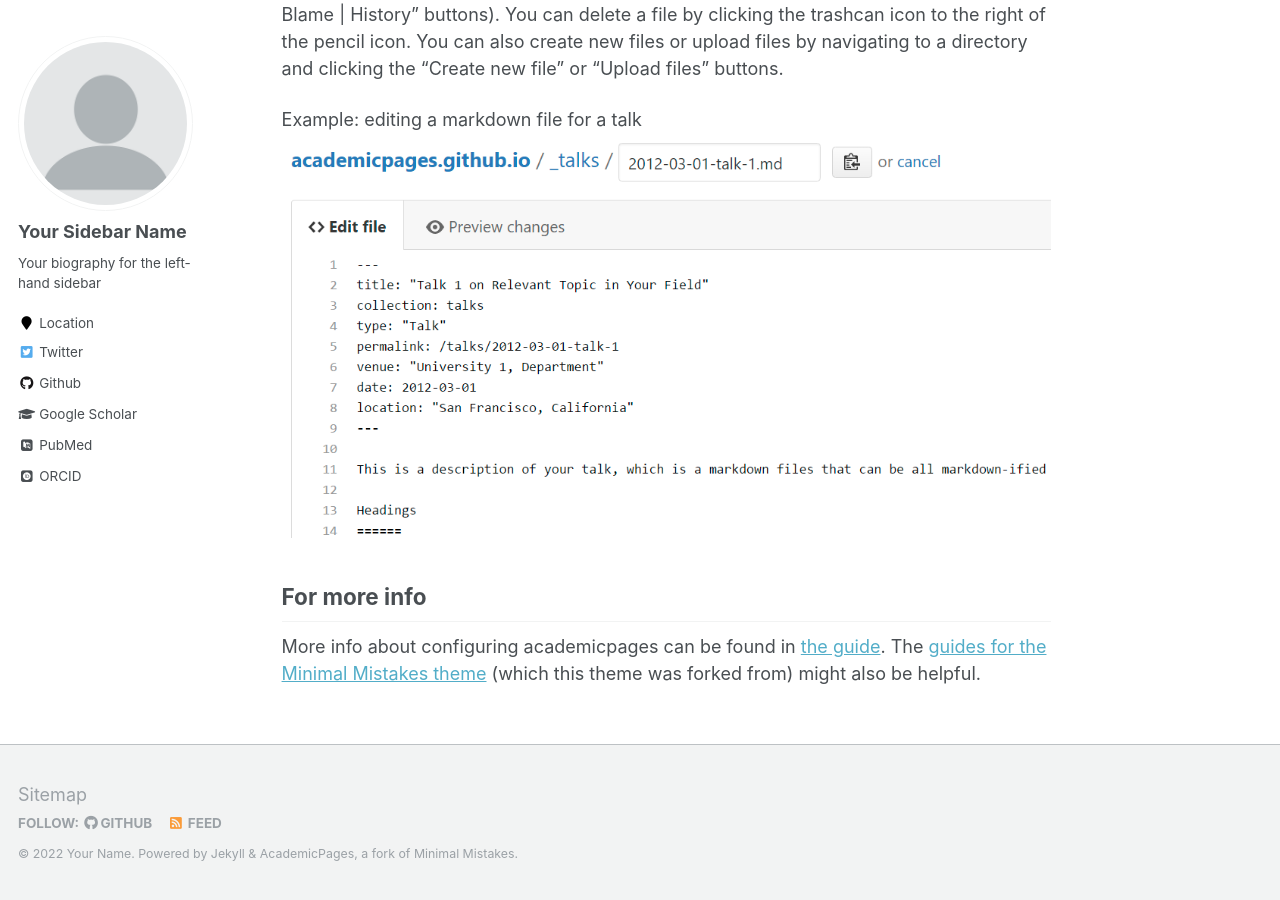
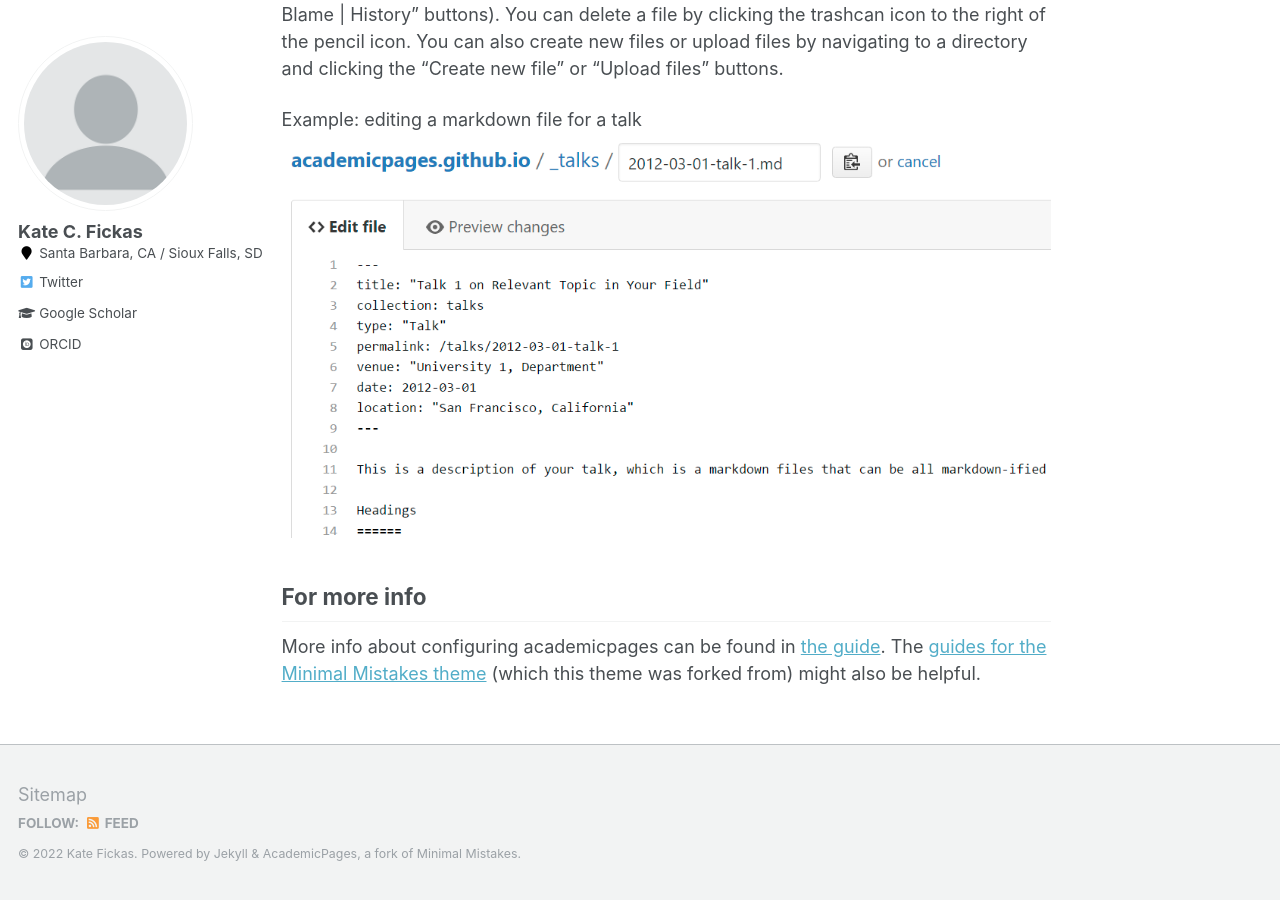
Before and after one commit to kcfickas/kcfickas.github.io, a Jekyll site: the page built from _pages/about.md, in a window 1280 px wide and 900 px high, scrolled down 2463 px. Built offline with Jekyll 4.4.1, drawn with Linux system fonts in a browser that asks for light colours; some web fonts are replaced; some of the changed text lies outside the part shown.

Commit message:
Put personal information into _config.yml

```diff
--- a/_config.yml
+++ b/_config.yml
@@ -7,13 +7,13 @@
 
 # Site Settings
 locale                   : "en-US"
-title                    : "Your Name / Site Title"
+title                    : "Kate C. Fickas"
 title_separator          : "-"
-name                     : &name "Your Name"
-description              : &description "personal description"
-url                      : https://academicpages.github.io # the base hostname & protocol for your site e.g. "https://mmistakes.github.io"
+name                     : &name "Kate Fickas"
+description              : &description "A personal website"
+url                      : https://kcfickas.github.io # the base hostname & protocol for your site e.g. "https://mmistakes.github.io"
 baseurl                  : "" # the subpath of your site, e.g. "/blog"
-repository               : "academicpages/academicpages.github.io"
+repository               : "kcfickas/kcfickas.github.io"
 teaser                   :  # filename of teaser fallback teaser image placed in /images/, .e.g. "500x300.png"
 breadcrumbs              : false # true, false (default)
 words_per_minute         : 160
@@ -80,12 +80,12 @@ analytics:
 
 # Site Author
 author:
-  name             : "Your Sidebar Name"
+  name             : "Kate C. Fickas"
   avatar           : "profile.png"
-  bio              : "Your biography for the left-hand sidebar"
-  location         : "Location"
+  bio              : # "Your biography for the left-hand sidebar"
+  location         : "Santa Barbara, CA / Sioux Falls, SD"
   employer         :
-  pubmed           : "https://www.ncbi.nlm.nih.gov/pubmed/?term=john+snow"
+  pubmed           : # "https://www.ncbi.nlm.nih.gov/pubmed/?term=john+snow"
   googlescholar    : "http://yourfullgooglescholarurl.com"
   email            :
   researchgate     :  # example: "https://www.researchgate.net/profile/yourprofile"
@@ -96,20 +96,20 @@ author:
   flickr           :
   facebook         :
   foursquare       :
-  github           : "academicpages"
+  github           : # "academicpages"
   google_plus      :
   keybase          :
   instagram        :
   impactstory      : #"https://profiles.impactstory.org/u/xxxx-xxxx-xxxx-xxxx"
   lastfm           :
   linkedin         :
-  orcid            : "http://orcid.org/yourorcidurl"
+  orcid            : "https://orcid.org/0000-0002-6617-2441"
   pinterest        :
   soundcloud       :
   stackoverflow    : # http://stackoverflow.com/users/123456/username
   steam            :
   tumblr           :
-  twitter          : "replacethistwitterhandle"
+  twitter          : "katefickas"
   vine             :
   weibo            :
   xing             :
```
